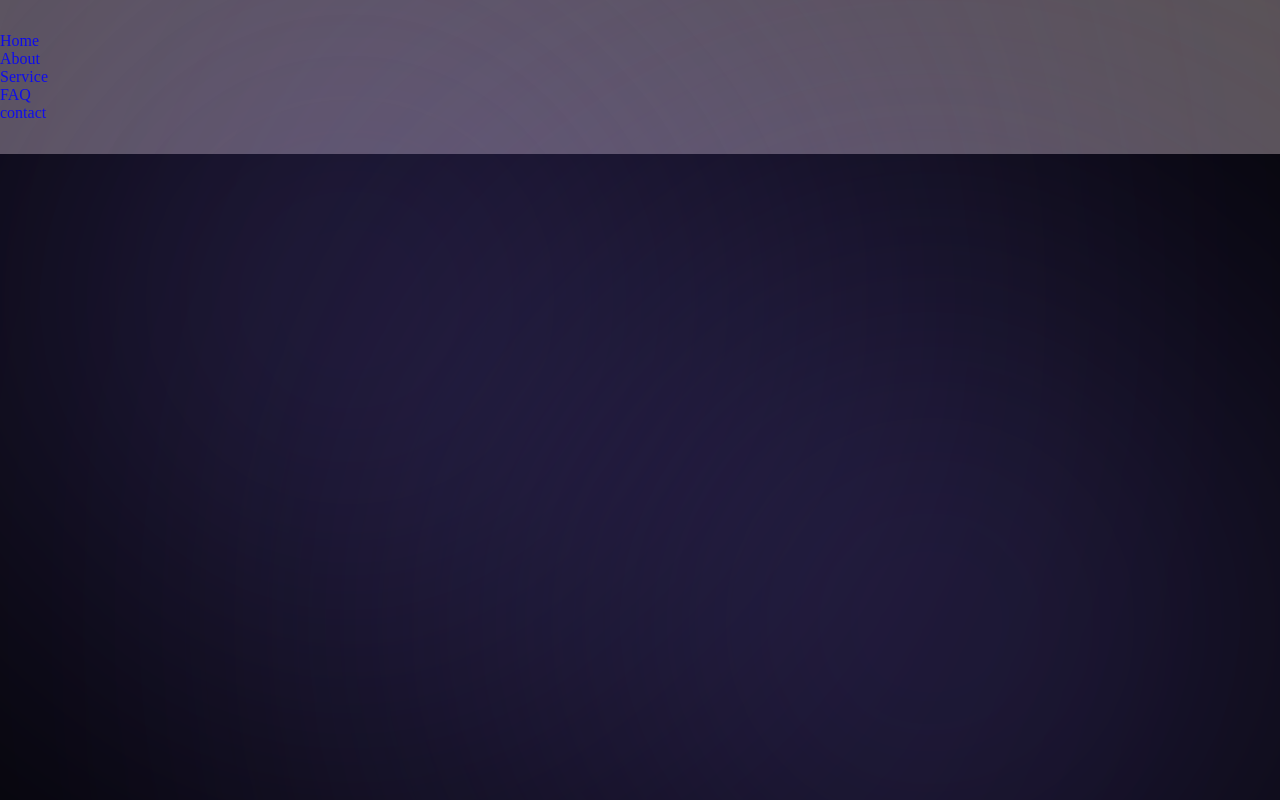
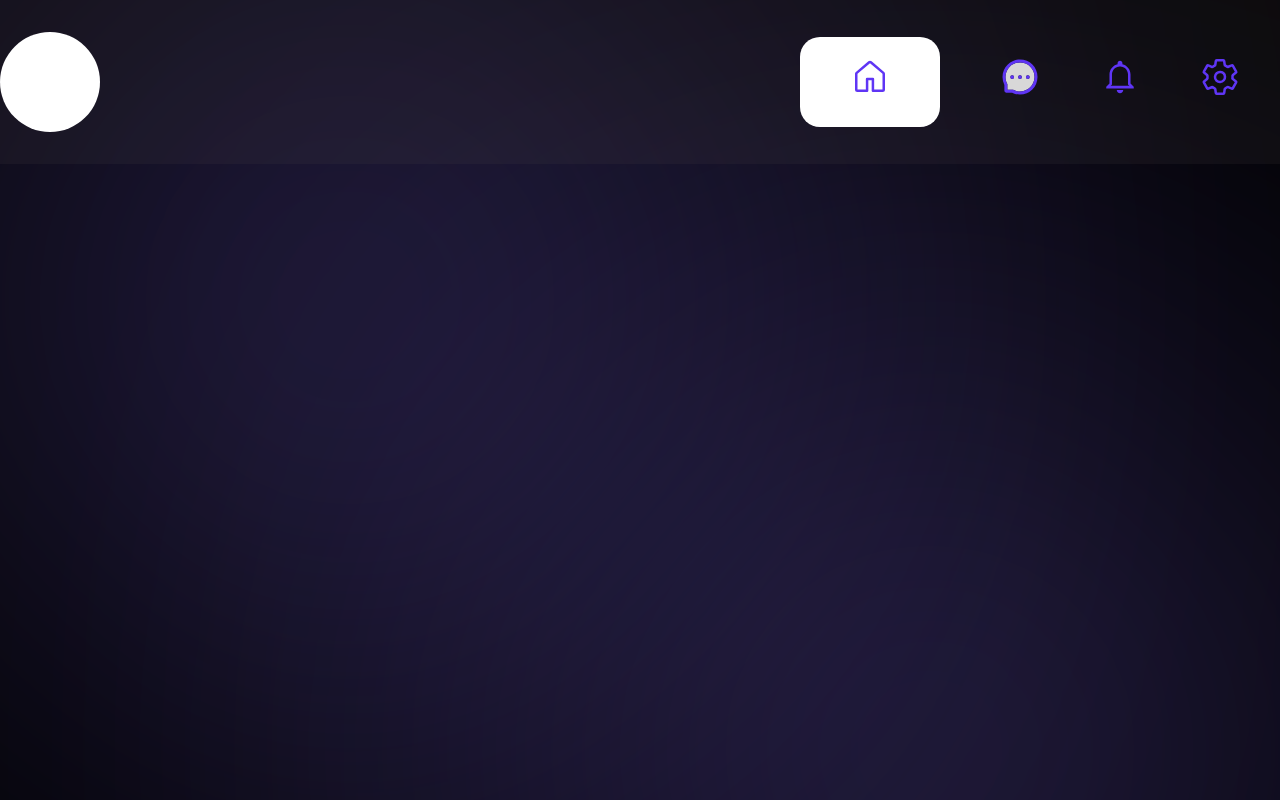
Before and after one commit to yeasin5060/validaiton_form, a React (Vite) app: page /home in a window 1280 px wide. Shown: the top 800 px of the page. Built offline with nearby package versions, Linux system fonts and the light colour scheme.

Commit message:
validation_update_005

```diff
--- a/package.json
+++ b/package.json
@@ -17,6 +17,7 @@
     "firebase": "^10.8.0",
     "react": "^18.2.0",
     "react-dom": "^18.2.0",
+    "react-icons": "^5.0.1",
     "react-loader-spinner": "^6.1.6",
     "react-router-dom": "^6.21.3",
     "react-spinners": "^0.13.8",
--- a/src/Layout/Main/Main.jsx
+++ b/src/Layout/Main/Main.jsx
@@ -5,8 +5,8 @@ import Navbar from '../Navbar/Navbar'
 const Main = () => {
   return (
     <>
-        <Navbar/>
-            <Outlet/>
+       <Navbar/>
+          <Outlet/>
     </>
   )
 }
--- a/src/Layout/Navbar/Navbar.css
+++ b/src/Layout/Navbar/Navbar.css
@@ -1,4 +1,73 @@
 #navbar{
-    background: #998d8d94;
+    background: #4b464625;
     padding: 32px 0;
+    width: 100%;
+    position: absolute;
+    left: 0;
+    top: 0;
+    z-index: 15;
 }
+.navbar_wrapper{
+    display: flex;
+    align-items: center;
+    justify-content: space-between;
+}
+.navbar_wrapper_logo_box{
+    width: 100px;
+    height: 100px;
+    border-radius: 50%;
+    overflow: hidden;
+    background: #fff;
+}
+.navbar_wrapper_logo_box img{
+    width: 100%;
+    height: 100%;
+    object-fit: cover;
+}
+.navbar_wrapper_link_box{
+    display: flex;
+    align-items: center;
+    justify-content:right;
+    column-gap: 100px;
+}
+.navbar_wrapper_link{
+    display: flex;
+    align-items: center;
+    column-gap: 60px;
+}
+.navbar_wrapper_link li{
+    display: flex;
+    align-items: center;
+    justify-content: center;
+}
+.page_link{
+    font-size: 40px;
+    color: #5F35F5;
+    background: transparent;
+    cursor: pointer;
+}
+.page_link.active {
+    padding: 20px 50px;
+    background: #fff;
+    color: #5F35F5;
+    border-radius: 20px;
+}
+.logout_btn_box{
+    display: flex;
+    justify-content: center;
+    align-items: center;
+}
+.logout_btn{
+    background: transparent;
+    border: none;
+    padding: 20px 50px;
+    color: #5F35F5;
+    border-radius: 20px;
+    cursor: pointer;
+    font-size: 40px;
+    background: transparent;
+    transition: all linear 0.3s;
+}
+.logout_btn:hover{
+    background: #fff;
+}
--- a/src/Layout/Navbar/Navbar.jsx
+++ b/src/Layout/Navbar/Navbar.jsx
@@ -1,6 +1,11 @@
 import React from 'react'
 import './Navbar.css'
 import { NavLink } from 'react-router-dom'
+import { GoHome } from "react-icons/go";
+import { MdOutlineLogout } from "react-icons/md";
+import { AiTwotoneMessage } from "react-icons/ai";
+import { IoMdNotificationsOutline } from "react-icons/io";
+import { IoSettingsOutline } from "react-icons/io5";
 
 const Navbar = () => {
   return (
@@ -13,21 +18,21 @@ const Navbar = () => {
           <div className='navbar_wrapper_link_box'>
             <ul className='navbar_wrapper_link'>
               <li>
-                <NavLink to = "/home">Home</NavLink>
+                <NavLink className="page_link" to = "/home"><GoHome /></NavLink>
               </li>
               <li>
-                <NavLink to = "/about">About</NavLink>
+                <NavLink className="page_link" to = "/about"><AiTwotoneMessage /></NavLink>
               </li>
               <li>
-                <NavLink to = "/service">Service</NavLink>
+                <NavLink className="page_link" to = "/service"><IoMdNotificationsOutline /></NavLink>
               </li>
               <li>
-                <NavLink to = "/faq">FAQ</NavLink>
-              </li>
-              <li>
-                <NavLink to = "/contact">contact</NavLink>
+                <NavLink className="page_link" to = "/faq"><IoSettingsOutline /></NavLink>
               </li>
             </ul>
+            <div className='logout_btn_box'>
+              <button className="logout_btn"><MdOutlineLogout /></button>
+            </div>
           </div>
         </div>
       </div>
--- a/src/index.css
+++ b/src/index.css
@@ -16,31 +16,3 @@ h1 h2 h3 h4 h5 h6 p{
     width: 1480px;
     margin: 0 auto;
 }
-body{
-    background: #000;
-    position: relative;
-}
-body::after{
-    position: absolute;
-    content: "";
-    width: 500px;
-    height: 500px;
-    border-radius: 50%;
-    background:#7c66e3;
-    left: 100px;
-    top: 50px;
-    z-index: 11;
-    filter: blur(300px);
-}
-body::before{
-    position: absolute;
-    content: "";
-    width: 500px;
-    height: 500px;
-    border-radius: 50%;
-    background:#7c66e3;
-    bottom:-700px;
-    right: 100px;
-    filter: blur(300px);
-    z-index: 15;
-}
--- /dev/null
+++ b/src/pages/Mainpages/Home/Home.css
@@ -0,0 +1,28 @@
+#home_page{
+    background: #000;
+    position: relative;
+    width: 100%;
+    height:100vh;
+}
+#home_page::after{
+    position: absolute;
+    content: "";
+    width: 500px;
+    height: 500px;
+    border-radius: 50%;
+    background:#7c66e3;
+    left: 100px;
+    top: 50px;
+    filter: blur(300px);
+}
+#home_page::before{
+    position: absolute;
+    content: "";
+    width: 500px;
+    height: 500px;
+    border-radius: 50%;
+    background:#7c66e3;
+    bottom:-200px;
+    right: 100px;
+    filter: blur(300px);
+}
--- a/src/pages/Mainpages/Home/Home.jsx
+++ b/src/pages/Mainpages/Home/Home.jsx
@@ -1,8 +1,11 @@
 import React from 'react'
+import './Home.css'
 
 const Home = () => {
   return (
-    <div>Home</div>
+   <section id ="home_page">
+        <h1>home</h1>
+   </section>
   )
 }
 
```
Also changed, not shown: 1 other file (tests, documents, lock files or other folders).
